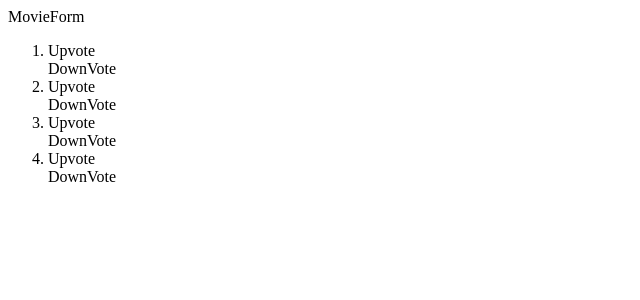
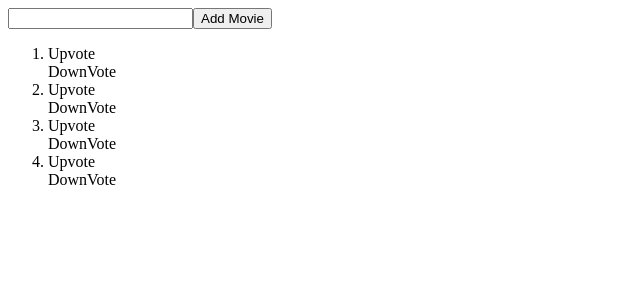
Before and after one commit to enjik/movie-voting-app, a React app: page / in a window 1280 px wide. Shown: the top 300 px of the page, without its empty margins (0-640 px from the left). Built offline with nearby package versions, Linux system fonts and the light colour scheme; the HTML template or start-up script is replaced by a standard one.

Commit message:
Add input bar and submit button

```diff
--- a/client/src/components/MovieForm.jsx
+++ b/client/src/components/MovieForm.jsx
@@ -6,7 +6,10 @@ class MovieForm extends React.Component {
   }
   render() {
     return (
-      <div>MovieForm</div>
+      <form>
+        <input />
+        <button>Add Movie</button>
+      </form>
     )
   }
 }
```
